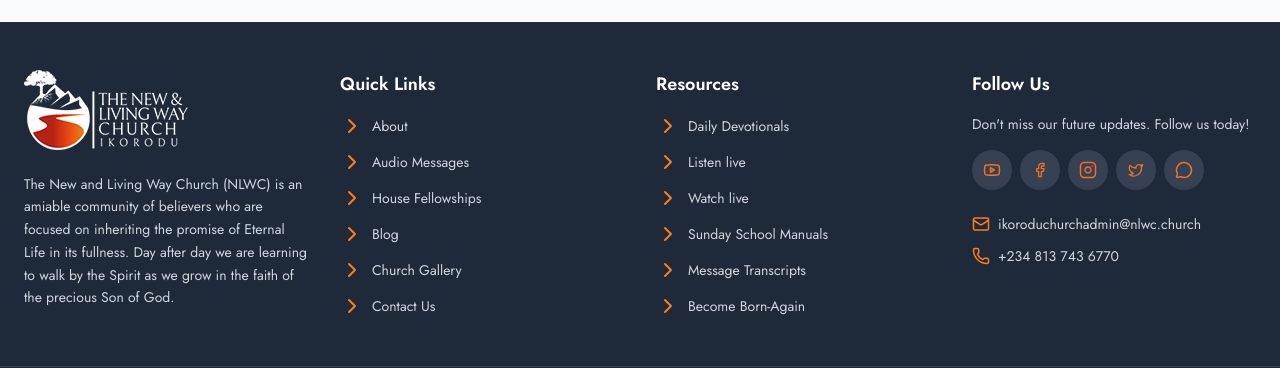
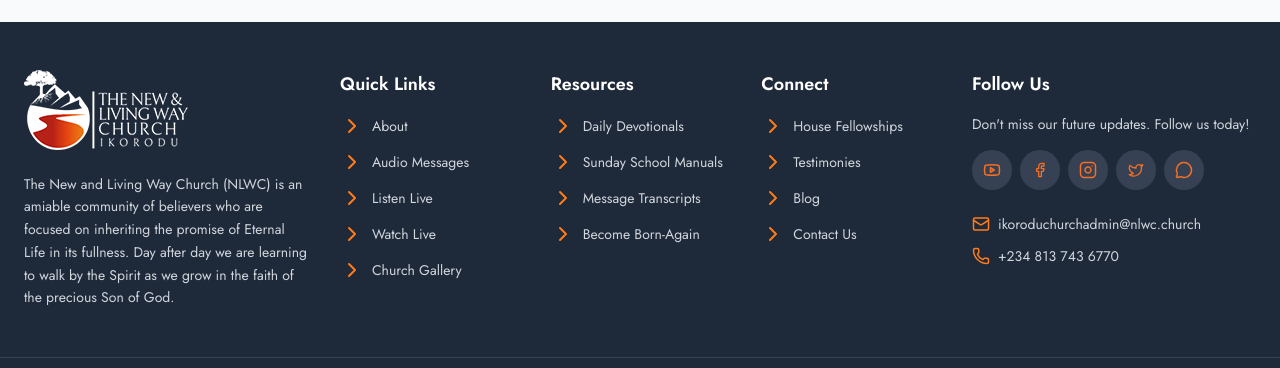
Before and after one commit to apluscodemaster/nlwc-ikd, a Next.js app: page / in a window 1280 px wide. Shown: the part 5527-5895 px from the top of the page. Built offline with nearby package versions, Linux system fonts and the light colour scheme; no server answers; the database is empty.

Commit message:
feat(Footer): add new resource and connect links to footer component

```diff
--- a/src/components/Footer.tsx
+++ b/src/components/Footer.tsx
@@ -26,6 +26,28 @@ const SOCIAL_LINKS = {
   twitter: "https://x.com/nlwclife",
   whatsapp: "https://wa.me/2348137436770",
 };
+
+const QUICK_LINKS = [
+  { label: "About", href: "/about" },
+  { label: "Audio Messages", href: "/sermons" },
+  { label: "Listen Live", href: "/listen-live" },
+  { label: "Watch Live", href: "/live" },
+  { label: "Church Gallery", href: "/gallery" },
+];
+
+const RESOURCES_LINKS = [
+  { label: "Daily Devotionals", href: "/devotionals" },
+  { label: "Sunday School Manuals", href: "/manuals" },
+  { label: "Message Transcripts", href: "/transcripts" },
+  { label: "Become Born-Again", href: "/salvation" },
+];
+
+const CONNECT_LINKS = [
+  { label: "House Fellowships", href: "/fellowship" },
+  { label: "Testimonies", href: "/testimonies" },
+  { label: "Blog", href: "https://nlwc.church/blog/", external: true },
+  { label: "Contact Us", href: "/contact" },
+];
 
 export default function Footer() {
   const pathname = usePathname();
@@ -88,70 +110,25 @@ export default function Footer() {
           </p>
         </div>
 
-        {/* Middle Columns: Quick Links & Resources - Side by side on mobile */}
-        <div className="grid grid-cols-2 gap-8 sm:col-span-2 lg:col-span-2">
-          {/* Column 2: Quick Links */}
-          <div>
+        {/* Middle Columns: Quick Links, Resources & Connect */}
+        <div className="grid grid-cols-2 sm:grid-cols-3 gap-8 sm:col-span-2 lg:col-span-2">
+          {/* Column 2: Quick Links (hidden on mobile) */}
+          <div className="hidden sm:block">
             <h3 className="font-semibold mb-4 text-white text-lg">
               Quick Links
             </h3>
             <ul className="space-y-3">
-              <li>
+              {QUICK_LINKS.map((link) => (
+                <li key={link.href}>
                   <Link
-                  href="/about"
+                    href={link.href}
                     className="flex items-center gap-2 text-gray-300 hover:text-primary transition-colors text-sm"
                   >
                     <ChevronRight color={orange} />
-                  About
+                    {link.label}
                   </Link>
                 </li>
-              <li>
-                <Link
-                  href="/sermons"
-                  className="flex items-center gap-2 text-gray-300 hover:text-primary transition-colors text-sm"
-                >
-                  <ChevronRight color={orange} />
-                  Audio Messages
-                </Link>
-              </li>
-              <li>
-                <Link
-                  href="/fellowship"
-                  className="flex items-center gap-2 text-gray-300 hover:text-primary transition-colors text-sm"
-                >
-                  <ChevronRight color={orange} />
-                  House Fellowships
-                </Link>
-              </li>
-              <li>
-                <Link
-                  href="https://nlwc.church/blog/"
-                  target="_blank"
-                  rel="noopener noreferrer"
-                  className="flex items-center gap-2 text-gray-300 hover:text-primary transition-colors text-sm"
-                >
-                  <ChevronRight color={orange} />
-                  Blog
-                </Link>
-              </li>
-              <li>
-                <Link
-                  href="/gallery"
-                  className="flex items-center gap-2 text-gray-300 hover:text-primary transition-colors text-sm"
-                >
-                  <ChevronRight color={orange} />
-                  Church Gallery
-                </Link>
-              </li>
-              <li>
-                <Link
-                  href="/contact"
-                  className="flex items-center gap-2 text-gray-300 hover:text-primary transition-colors text-sm"
-                >
-                  <ChevronRight color={orange} />
-                  Contact Us
-                </Link>
-              </li>
+              ))}
             </ul>
           </div>
 
@@ -159,60 +136,38 @@ export default function Footer() {
           <div>
             <h3 className="font-semibold mb-4 text-white text-lg">Resources</h3>
             <ul className="space-y-3">
-              <li>
+              {RESOURCES_LINKS.map((link) => (
+                <li key={link.href}>
                   <Link
-                  href="/devotionals"
+                    href={link.href}
                     className="flex items-center gap-2 text-gray-300 hover:text-primary transition-colors text-sm"
                   >
                     <ChevronRight color={orange} />
-                  Daily Devotionals
+                    {link.label}
                   </Link>
                 </li>
-              <li>
+              ))}
+            </ul>
+          </div>
+
+          {/* Column 4: Connect */}
+          <div>
+            <h3 className="font-semibold mb-4 text-white text-lg">Connect</h3>
+            <ul className="space-y-3">
+              {CONNECT_LINKS.map((link) => (
+                <li key={link.href}>
                   <Link
-                  href="/listen-live"
+                    href={link.href}
+                    {...(link.external
+                      ? { target: "_blank", rel: "noopener noreferrer" }
+                      : {})}
                     className="flex items-center gap-2 text-gray-300 hover:text-primary transition-colors text-sm"
                   >
                     <ChevronRight color={orange} />
-                  Listen live
+                    {link.label}
                   </Link>
                 </li>
-              <li>
-                <Link
-                  href="/live"
-                  className="flex items-center gap-2 text-gray-300 hover:text-primary transition-colors text-sm"
-                >
-                  <ChevronRight color={orange} />
-                  Watch live
-                </Link>
-              </li>
-              <li>
-                <Link
-                  href="/manuals"
-                  className="flex items-center gap-2 text-gray-300 hover:text-primary transition-colors text-sm"
-                >
-                  <ChevronRight color={orange} />
-                  Sunday School Manuals
-                </Link>
-              </li>
-              <li>
-                <Link
-                  href="/transcripts"
-                  className="flex items-center gap-2 text-gray-300 hover:text-primary transition-colors text-sm"
-                >
-                  <ChevronRight color={orange} />
-                  Message Transcripts
-                </Link>
-              </li>
-              <li>
-                <Link
-                  href="/salvation"
-                  className="flex items-center gap-2 text-gray-300 hover:text-primary transition-colors text-sm"
-                >
-                  <ChevronRight color={orange} />
-                  Become Born-Again
-                </Link>
-              </li>
+              ))}
             </ul>
           </div>
         </div>
--- a/src/components/Navbar.tsx
+++ b/src/components/Navbar.tsx
@@ -101,6 +101,10 @@ const NAVIGATION_DATA: NavItem[] = [
         href: "/fellowship",
       },
       {
+        label: "Testimonies",
+        href: "/testimonies",
+      },
+      {
         label: "Blog",
         href: "https://nlwc.church/blog/",
         isExternal: true,
@@ -170,7 +174,7 @@ export default function Navbar() {
           </Link>
 
           {/* Desktop Navigation */}
-          <div className="hidden lg:flex items-center space-x-1">
+          <div className="hidden xl:flex items-center space-x-1">
             {NAVIGATION_DATA.map((item) => (
               <div
                 key={item.label}
@@ -287,7 +291,7 @@ export default function Navbar() {
             </Link>
 
             {/* Mobile Menu Trigger */}
-            <div className="lg:hidden">
+            <div className="xl:hidden">
               <Sheet open={mobileOpen} onOpenChange={setMobileOpen}>
                 <SheetTrigger asChild>
                   <button
--- a/src/components/landing/ServiceTimes.tsx
+++ b/src/components/landing/ServiceTimes.tsx
@@ -107,7 +107,7 @@ export default function ServiceTimes() {
               <motion.div
                 key={service.id}
                 variants={cardVariants}
-                className="min-w-[300px] sm:min-w-[380px] bg-white rounded-[2.5rem] overflow-hidden shadow-sm hover:shadow-2xl transition-all duration-500 group border border-gray-100/50 hover:border-primary/10 flex flex-col h-full"
+                className="min-w-[300px] sm:min-w-[380px] bg-white rounded-[2.5rem] overflow-hidden shadow-sm hover:shadow-2xl transition-all duration-500 group border border-gray-100/50 hover:border-primary/10 flex flex-col"
               >
                 {/* Image Section */}
                 <div className="relative h-64 overflow-hidden">
@@ -158,7 +158,7 @@ export default function ServiceTimes() {
                     {service.name}
                   </h3>
 
-                  <p className="text-muted-foreground mb-8 leading-relaxed line-clamp-3 text-[0.95rem]">
+                  <p className="text-muted-foreground mb-8 leading-relaxed line-clamp-2 text-[0.95rem]">
                     {service.description}
                   </p>
 
```
Lines whose indentation alone changed are shown as unchanged.
